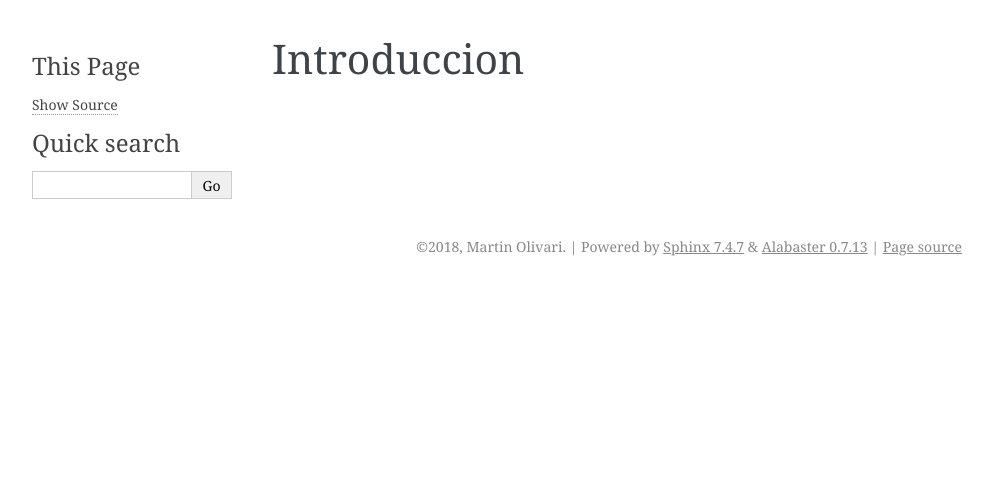
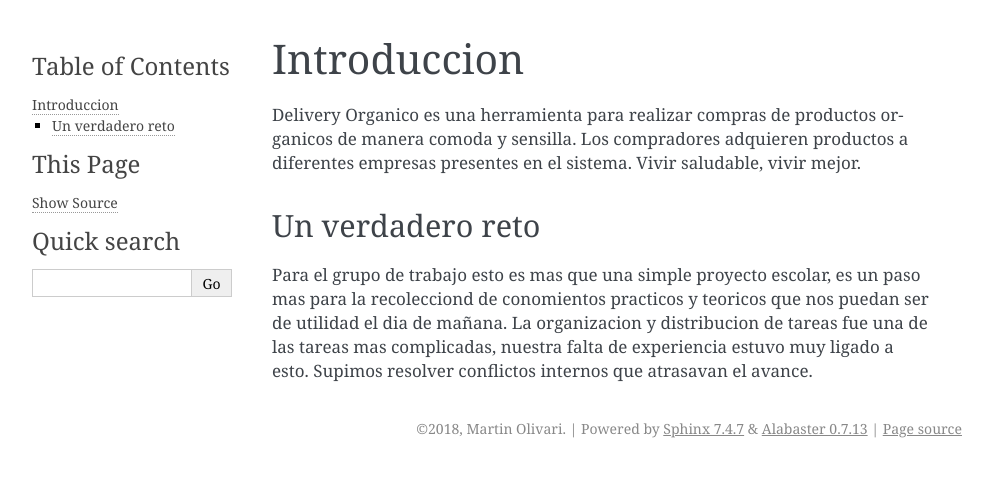
Before and after one commit to deliveryorganico/backend, a Sphinx documentation site: the page built from docs/source/introduccion.rst, in a window 1280 px wide. Shown: the top 477 px of the page, without its empty margins (148-1141 px from the left). Built offline with Sphinx 7.4.7, drawn with Linux system fonts in a browser that asks for light colours.

Commit message:
Introduccion

```diff
--- a/docs/source/introduccion.rst
+++ b/docs/source/introduccion.rst
@@ -1,2 +1,18 @@
+============
 Introduccion
 ============
+
+Delivery Organico es una herramienta para realizar compras de productos
+organicos de manera comoda y sensilla. Los compradores adquieren
+productos a diferentes empresas presentes en el sistema.
+Vivir saludable, vivir mejor.
+
+Un verdadero reto
+-----------------
+
+Para el grupo de trabajo esto es mas que una simple proyecto escolar,
+es un paso mas para la recolecciond de conomientos practicos y
+teoricos que nos puedan ser de utilidad el dia de mañana.
+La organizacion y distribucion de tareas fue una de las tareas mas
+complicadas, nuestra falta de experiencia estuvo muy ligado a esto.
+Supimos resolver conflictos internos que atrasavan el avance.
```
